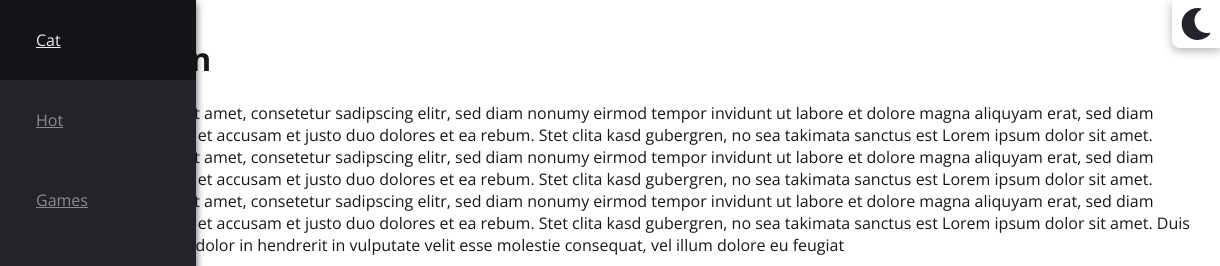
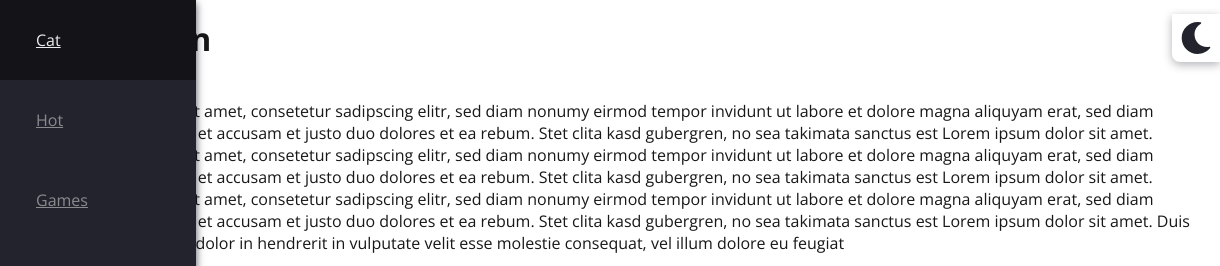
Before and after one commit to ChrisFennek/Navbar, a plain HTML site: page index.html in a window 1280 px wide. Shown: the top 266 px of the page, 60-1280 px from the left. Drawn offline with nearby package versions, Linux system fonts and the light colour scheme.

Commit message:
Add files via upload

```diff
--- a/style.css
+++ b/style.css
@@ -26,6 +26,12 @@
   --theme-button: #ffffff;
   --bg-secondary: #131318;
   --icon-color: #03dbfc;
+}
+
+h1 {
+  margin-top: 1px;
+  margin-bottom: 40px;
+
 }
 
 body {
@@ -59,6 +65,7 @@ main {
   height: 3rem;
   position: fixed;
   right: 0;
+  margin-top: 14px;
   border-bottom-left-radius: 8px;
   transition: background 500ms ease-in-out;
   box-shadow: rgba(2, 8, 20, 0.3) 0px 0.175em 0.6em;
```
